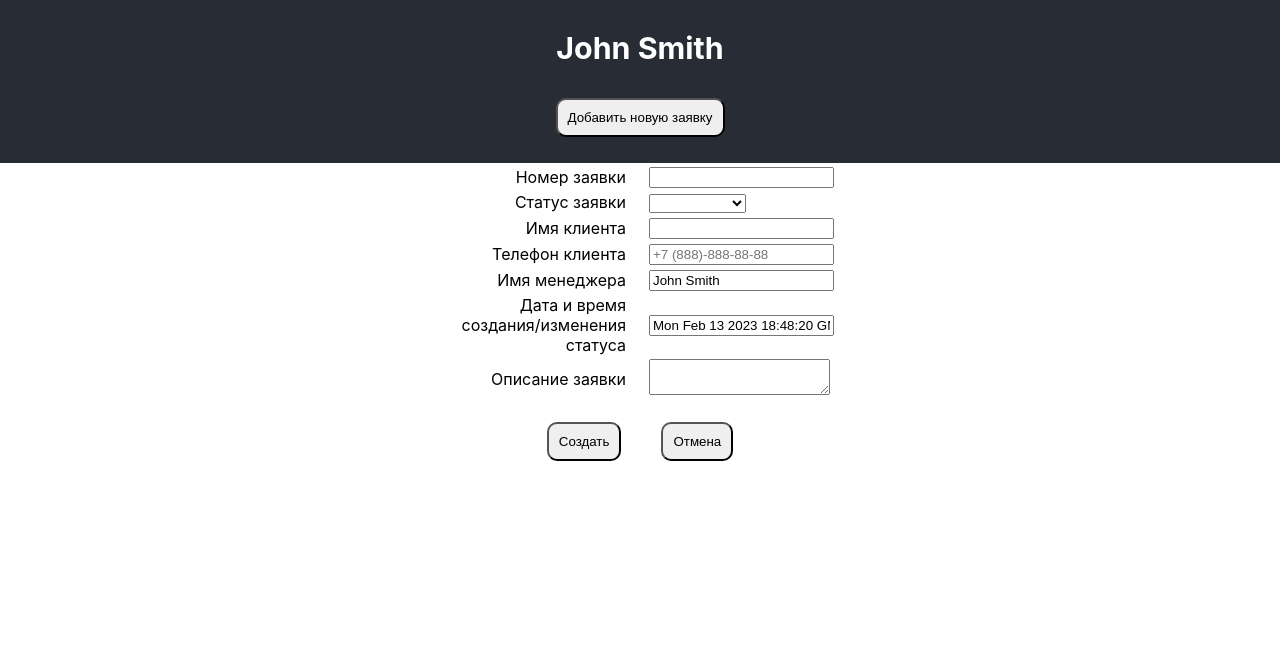
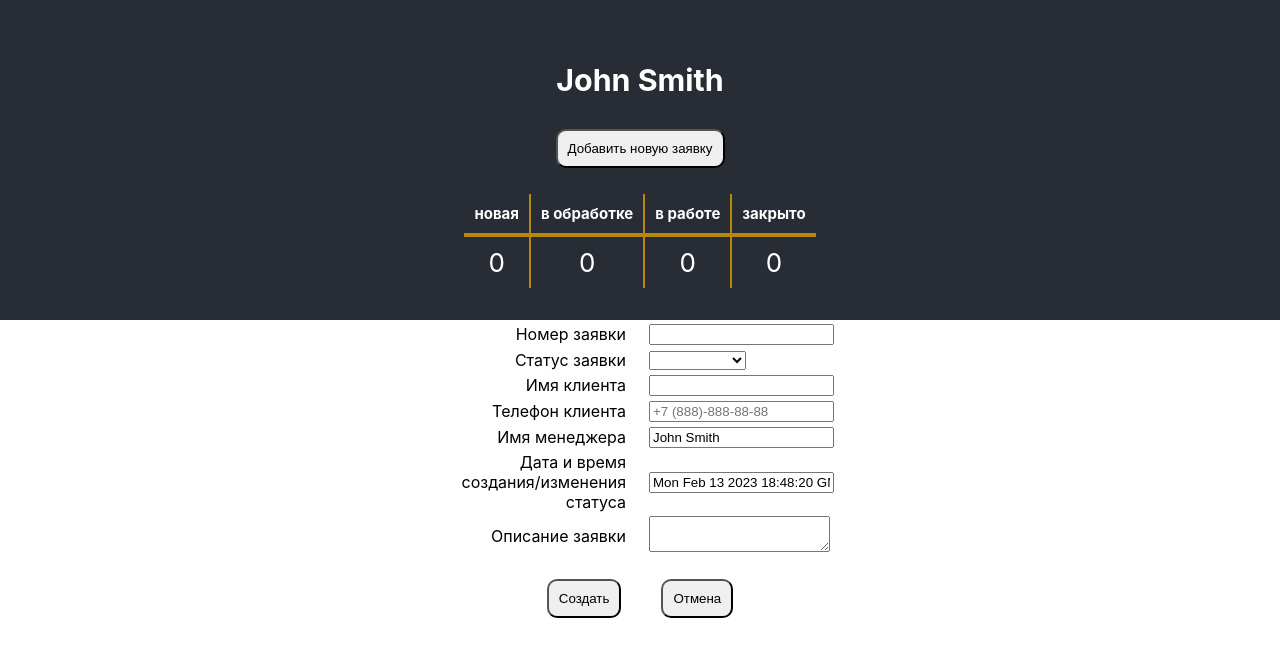
Before and after one commit to VODOROD1/abc-task, a React (Create React App) app: page /request-form in a window 1280 px wide. Shown: the top 656 px of the page. Built offline with nearby package versions, Linux system fonts and the light colour scheme.

Commit message:
table statuses was added in Header and header styles were fixed

```diff
--- a/src/App.css
+++ b/src/App.css
@@ -15,7 +15,7 @@
 
 .App-header {
   background-color: #282c34;
-  min-height: 20vh;
+  min-height: 40vh;
   display: flex;
   /* flex-direction: column; */
   align-items: center;
@@ -25,5 +25,4 @@
 }
 
 main {
-
 }
--- a/src/assets/data.json
+++ b/src/assets/data.json
@@ -5,7 +5,6 @@
             "requestStatus": "новая",
             "clientName": "Client1",
             "clientPhonenumber": "1-111-111-11-11",
-            "managerName": "Manager1",
             "date": "2023-01-01",
             "requestDescription": "This is some request description 1"
          },
@@ -14,7 +13,6 @@
             "requestStatus": "в обработке",
             "clientName": "Client2",
             "clientPhonenumber": "1-111-111-11-11",
-            "managerName": "Manager2",
             "date": "2023-01-02",
             "requestDescription": "This is some request description 2"
          },
@@ -23,7 +21,6 @@
             "requestStatus": "в работе",
             "clientName": "Client3",
             "clientPhonenumber": "1-111-111-11-11",
-            "managerName": "Manager3",
             "date": "2023-01-03",
             "requestDescription": "This is some request description 3"
          },
@@ -32,7 +29,6 @@
             "requestStatus": "закрыто",
             "clientName": "Client4",
             "clientPhonenumber": "1-111-111-11-11",
-            "managerName": "Manager4",
             "date": "2023-01-04",
             "requestDescription": "This is some request description 4"
          },
@@ -41,7 +37,6 @@
             "requestStatus": "новая",
             "clientName": "Client5",
             "clientPhonenumber": "1-111-111-11-11",
-            "managerName": "Manager5",
             "date": "2023-01-05",
             "requestDescription": "This is some request description 5"
          }
--- a/src/pages/Header/Header.module.scss
+++ b/src/pages/Header/Header.module.scss
@@ -1,10 +1,35 @@
 .addButton {
-    border-radius: 10px;
-    padding: 10px;
-    cursor: pointer;
+  border-radius: 10px;
+  padding: 10px;
+  cursor: pointer;
 }
 
 .addButton:hover {
-    background-color: lightblue;
-    color: white;
+  background-color: lightblue;
+  color: white;
 }
+
+.statusesTable {
+  border-spacing: 0px 0px;
+
+  th {
+    padding: 10px;
+    border-bottom: 2px darkgoldenrod solid;
+    border-right: 2px darkgoldenrod solid;
+    font-size: 15px;
+  }
+
+  th:last-child {
+    border-right: none;
+  }
+
+  td {
+    padding: 10px;
+    border-top: 2px darkgoldenrod solid;
+    border-right: 2px darkgoldenrod solid;
+  }
+
+  td:last-child {
+    border-right: none;
+  }
+}
--- a/src/pages/Header/Header.tsx
+++ b/src/pages/Header/Header.tsx
@@ -3,11 +3,11 @@ import styles from "./Header.module.scss";
 import { useNavigate } from "react-router-dom";
 
 const Header = (props: any) => {
-    let navigate = useNavigate();
+  let navigate = useNavigate();
 
-    const goToForm = () => {
-        navigate("/request-form");
-    }
+  const goToForm = () => {
+    navigate("/request-form");
+  };
 
   return (
     <div>
@@ -17,6 +17,26 @@ const Header = (props: any) => {
           Добавить новую заявку
         </button>
       </p>
+      <div>
+        <table className={styles.statusesTable}>
+          <thead>
+            <tr>
+              <th>новая</th>
+              <th>в обработке</th>
+              <th>в работе</th>
+              <th>закрыто</th>
+            </tr>
+          </thead>
+          <tbody>
+            <tr>
+              <td>{props.amountOfStatuses.new}</td>
+              <td>{props.amountOfStatuses.inDevelop}</td>
+              <td>{props.amountOfStatuses.inWorking}</td>
+              <td>{props.amountOfStatuses.closed}</td>
+            </tr>
+          </tbody>
+        </table>
+      </div>
     </div>
   );
 };
--- a/src/pages/Header/HeaderContainer.tsx
+++ b/src/pages/Header/HeaderContainer.tsx
@@ -1,17 +1,50 @@
 import React from "react";
 import { connect } from "react-redux";
 import Header from "./Header";
-import { addRequestFromHeadAC } from '../../store/action'
+import { addRequestFromHeadAC } from "../../store/action";
 
 function HeaderContainer(props: any) {
   debugger;
+  let [amountOfStatuses, setAmountOfStatuses] = React.useState({
+    new: 0,
+    inDevelop: 0,
+    inWorking: 0,
+    closed: 0,
+  });
+  React.useEffect(() => {
+    let localAmountOfStatuses = { ...amountOfStatuses };
+    props.requestsList.forEach((request: any) => {
+      switch (request.requestStatus) {
+        case "новая":
+          localAmountOfStatuses.new += 1;
+          break;
+        case "в обработке":
+          localAmountOfStatuses.inDevelop += 1;
+          break;
+        case "в работе":
+          localAmountOfStatuses.inWorking += 1;
+          break;
+        case "закрыто":
+          localAmountOfStatuses.closed += 1;
+          break;
+        default:
+          break;
+      }
+    });
+  }, [props.requestsList]);
 
-  return <Header managerName={props.managerName}/>;
+  return (
+    <Header
+      managerName={props.managerName}
+      amountOfStatuses={amountOfStatuses}
+    />
+  );
 }
 
 const mapStateToProps = (state: any): {} => {
   debugger;
   return {
+    requestsList: state.common.requestsList,
     managerName: state.common.managerName,
   };
 };
@@ -19,12 +52,9 @@ const mapStateToProps = (state: any): {} => {
 const mapDispatchToProps = (dispatch: any): {} => {
   return {
     handleAddRequest: (data: any) => {
-        dispatch(addRequestFromHeadAC());
+      dispatch(addRequestFromHeadAC());
     },
   };
 };
 
-export default connect(
-  mapStateToProps,
-  mapDispatchToProps
-)(HeaderContainer);
+export default connect(mapStateToProps, mapDispatchToProps)(HeaderContainer);
--- a/src/pages/RequestForm/RequestForm.tsx
+++ b/src/pages/RequestForm/RequestForm.tsx
@@ -41,6 +41,7 @@ const RequestForm = (props: any) => {
   };
 
   const handleCancelButton = () => {
+    props.clearForm();
     navigate("/list-requests");
   };
 
--- a/src/pages/RequestForm/RequestFormContainer.tsx
+++ b/src/pages/RequestForm/RequestFormContainer.tsx
@@ -1,7 +1,7 @@
 import React from "react";
 import RequestReduxForm from "./RequestForm";
 import { connect } from "react-redux";
-import { addRequestAC, changeRequestAC } from "../../store/action";
+import { addRequestAC, changeRequestAC, clearFormAC } from "../../store/action";
 
 function RequestFormContainer(props: any) {
   // флаг для того чтобы можно было отличить:
@@ -59,6 +59,9 @@ const mapDispatchToProps = (dispatch: any): {} => {
     changeRequest: (data: any) => {
       debugger;
       dispatch(changeRequestAC(data));
+    },
+    clearForm: () => {
+      dispatch(clearFormAC())
     }
   };
 };
--- a/src/store/action.ts
+++ b/src/store/action.ts
@@ -35,3 +35,9 @@ export function changeRequestAC(changedRequest: any) {
     data: changedRequest,
   };
 }
+
+export function clearFormAC() {
+  return {
+    type: "CLEAR_FORM"
+  }
+}
--- a/src/store/store.ts
+++ b/src/store/store.ts
@@ -85,6 +85,12 @@ function commonReducer(state: any = initialState, action: any) {
         requestsList: [...changedRequestsList],
         choicenRequest: plug
       }
+    case "CLEAR_FORM":
+      debugger;
+      return {
+        ...state,
+        choicenRequest: plug
+      }
     default:
       return state;
   }
```
